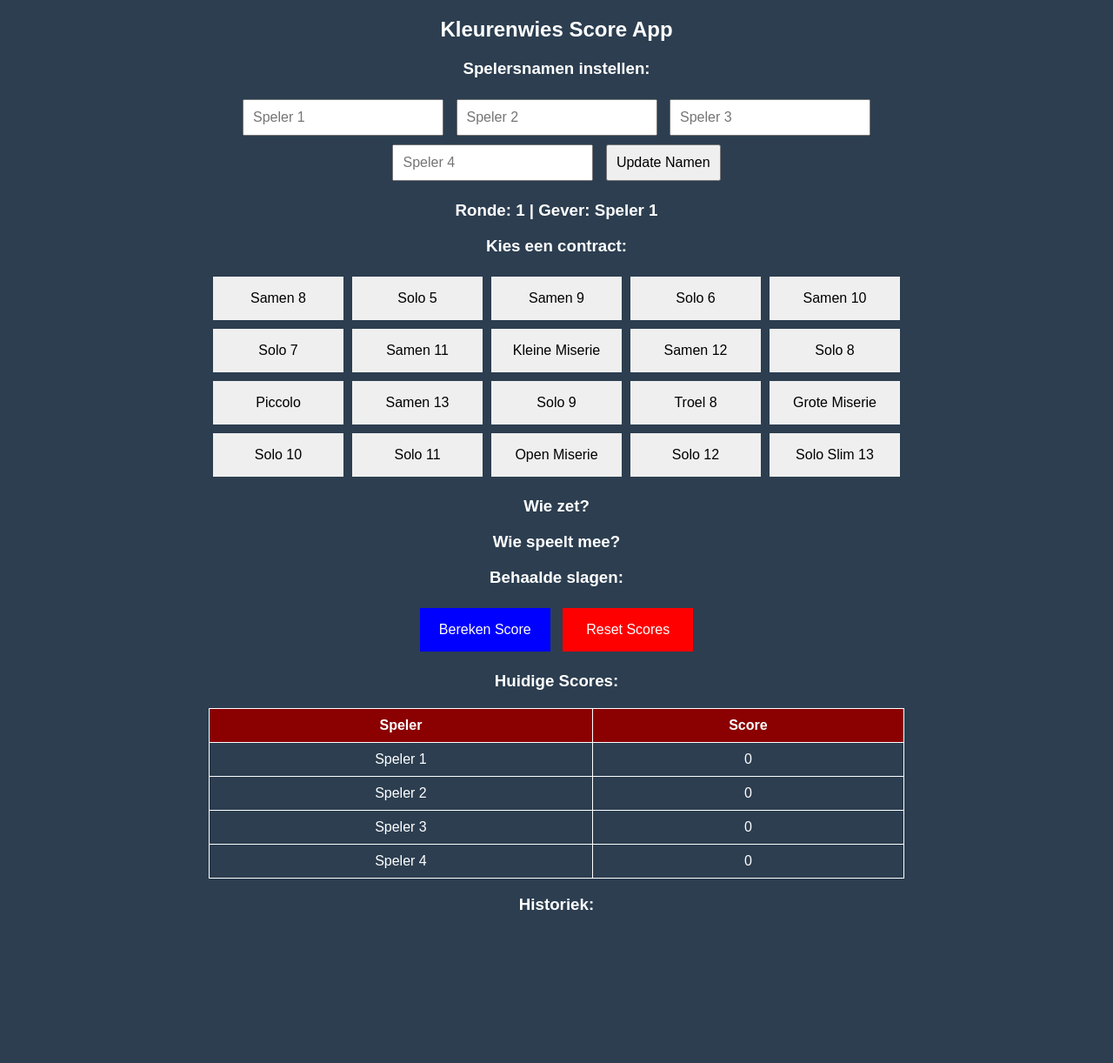
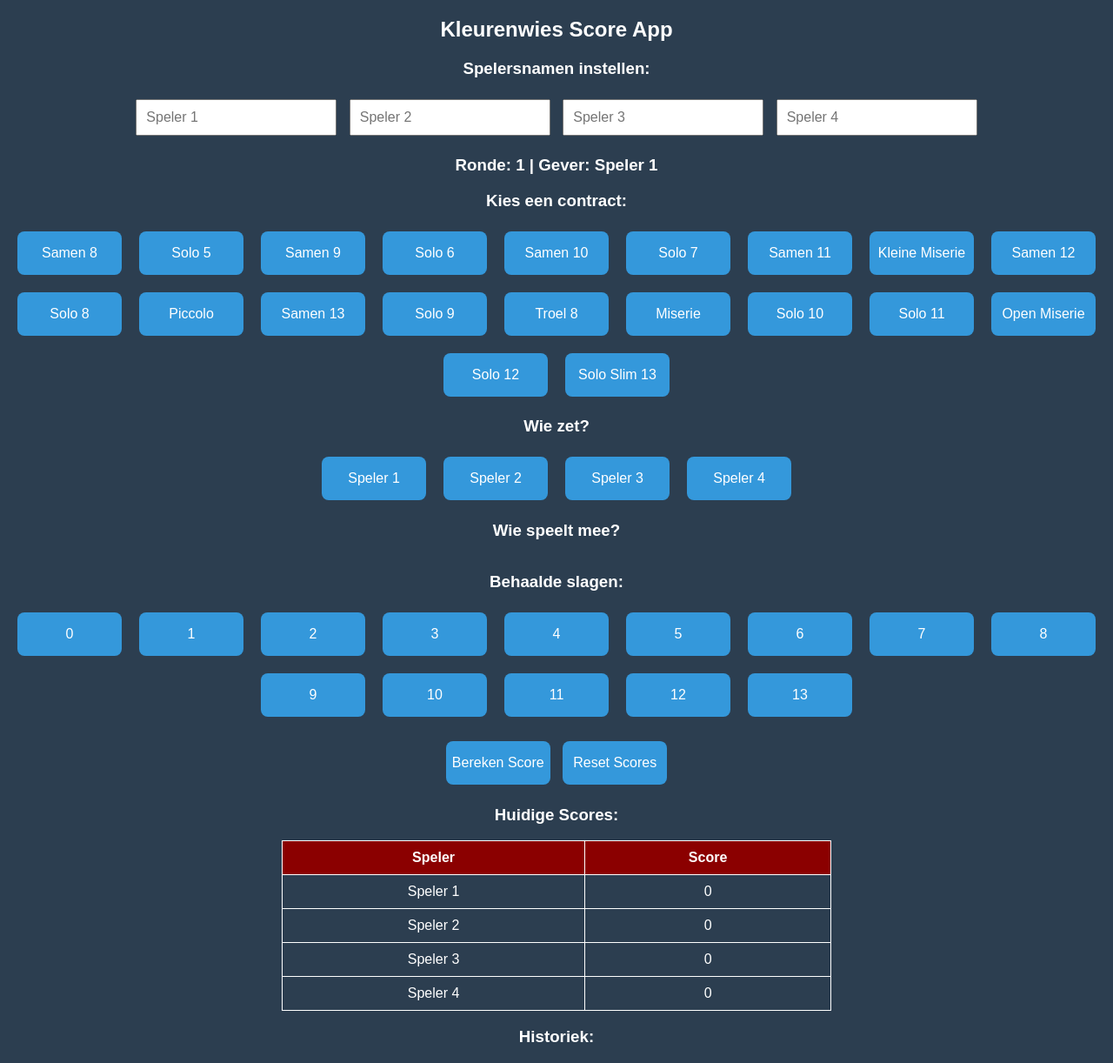
Before and after one commit to Henseman/APP-KLEURENWIES, a Flask app: page / in a window 1280 px wide. Shown: the whole page at 87% size. Before the commit the page ends 1046 px from the top, so only its background shows below. Run offline with Flask 3, Linux system fonts and the light colour scheme.

Commit message:
Update index.html

```diff
--- a/templates/index.html
+++ b/templates/index.html
@@ -11,68 +11,52 @@
             background-color: #2c3e50;
             color: white;
         }
-        .container {
-            max-width: 800px;
-            margin: auto;
-        }
-        input, button {
-            padding: 10px;
-            margin: 5px;
-            font-size: 16px;
-        }
-        .btn {
-            width: 150px;
+        .button {
+            width: 120px;
             height: 50px;
             font-size: 16px;
+            margin: 5px;
             cursor: pointer;
             border: none;
-            margin: 5px;
+            color: white;
+            border-radius: 8px;
         }
-        .btn-green { background-color: green; color: white; }
-        .btn-red { background-color: red; color: white; }
-        .btn-blue { background-color: blue; color: white; }
-        table {
-            width: 100%;
-            border-collapse: collapse;
-            margin-top: 20px;
-        }
-        th, td {
-            border: 1px solid white;
-            padding: 10px;
-            text-align: center;
-        }
-        th {
-            background-color: darkred;
-        }
+        .active { background-color: green; }
+        .inactive { background-color: red; }
+        .neutral { background-color: #3498db; }
+        .container { display: flex; justify-content: center; gap: 10px; flex-wrap: wrap; }
+        input { padding: 10px; margin: 5px; font-size: 16px; }
+        table { width: 50%; margin: auto; border-collapse: collapse; }
+        th, td { border: 1px solid white; padding: 10px; text-align: center; }
+        th { background-color: darkred; }
     </style>
 </head>
 <body>
-    <div class="container">
     <h2>Kleurenwies Score App</h2>
 
     <h3>Spelersnamen instellen:</h3>
-        <input type="text" id="speler1" placeholder="Speler 1">
-        <input type="text" id="speler2" placeholder="Speler 2">
-        <input type="text" id="speler3" placeholder="Speler 3">
-        <input type="text" id="speler4" placeholder="Speler 4">
-        <button onclick="updateNamen()">Update Namen</button>
+    <input type="text" id="speler1" placeholder="Speler 1" oninput="updateNamen()">
+    <input type="text" id="speler2" placeholder="Speler 2" oninput="updateNamen()">
+    <input type="text" id="speler3" placeholder="Speler 3" oninput="updateNamen()">
+    <input type="text" id="speler4" placeholder="Speler 4" oninput="updateNamen()">
 
     <h3>Ronde: <span id="ronde">1</span> | Gever: <span id="gever">Speler 1</span></h3>
 
     <h3>Kies een contract:</h3>
-        <div id="contracten"></div>
+    <div class="container" id="contract-container"></div>
 
     <h3>Wie zet?</h3>
-        <div id="zetter"></div>
+    <div class="container" id="zetter-container"></div>
 
     <h3>Wie speelt mee?</h3>
-        <div id="teamgenoten"></div>
+    <div class="container" id="teamgenoten-container"></div>
 
     <h3>Behaalde slagen:</h3>
-        <div id="slagen"></div>
+    <div class="container" id="slagen-container"></div>
 
-        <button class="btn btn-blue" onclick="berekenScore()">Bereken Score</button>
-        <button class="btn btn-red" onclick="resetScores()">Reset Scores</button>
+    <br>
+    <button class="button neutral" onclick="berekenScore()">Bereken Score</button>
+    <button class="button neutral" onclick="resetScores()">Reset Scores</button>
 
     <h3>Huidige Scores:</h3>
     <table>
@@ -88,69 +72,68 @@
 
     <h3>Historiek:</h3>
     <div id="historiek"></div>
-    </div>
 
     <script>
-        const contracten = ["Samen 8", "Solo 5", "Samen 9", "Solo 6", "Samen 10", "Solo 7", "Samen 11", "Kleine Miserie", "Samen 12", "Solo 8", "Piccolo", "Samen 13", "Solo 9", "Troel 8", "Grote Miserie", "Solo 10", "Solo 11", "Open Miserie", "Solo 12", "Solo Slim 13"];
-        const contractDiv = document.getElementById("contracten");
-        contracten.forEach(contract => {
-            let btn = document.createElement("button");
-            btn.classList.add("btn");
-            btn.textContent = contract;
-            btn.onclick = () => selecteerContract(contract, btn);
-            contractDiv.appendChild(btn);
+        const contracten = ["Samen 8", "Solo 5", "Samen 9", "Solo 6", "Samen 10", "Solo 7", "Samen 11", "Kleine Miserie", "Samen 12", "Solo 8", "Piccolo", "Samen 13", "Solo 9", "Troel 8", "Miserie", "Solo 10", "Solo 11", "Open Miserie", "Solo 12", "Solo Slim 13"];
+        const spelers = ["speler1", "speler2", "speler3", "speler4"];
+        let geselecteerdContract = "";
+        let geselecteerdeZetter = "";
+        let geselecteerdeTeamgenoten = [];
+        let geselecteerdeSlagen = 0;
+
+        function updateNamen() {
+            spelers.forEach((id, index) => {
+                document.getElementById("naam" + (index + 1)).innerText = document.getElementById(id).value || `Speler ${index + 1}`;
             });
-
-        function selecteerContract(contract, btn) {
-            document.querySelectorAll("#contracten .btn").forEach(b => b.classList.remove("btn-green"));
-            btn.classList.add("btn-green");
+            updateUI();
         }
 
-        function updateNamen() {
-            let namen = ["speler1", "speler2", "speler3", "speler4"].map(id => document.getElementById(id).value || id);
-            document.querySelectorAll("#zetter, #teamgenoten, #slagen").forEach(div => div.innerHTML = "");
-
-            for (let i = 0; i < 4; i++) {
-                let btn = document.createElement("button");
-                btn.classList.add("btn");
-                btn.textContent = namen[i];
-                btn.onclick = () => selecteerZetter(btn);
-                document.getElementById("zetter").appendChild(btn);
+        function updateUI() {
+            document.getElementById("contract-container").innerHTML = contracten.map(contract => `<button class="button neutral" onclick="selectContract('${contract}')">${contract}</button>`).join('');
+            document.getElementById("zetter-container").innerHTML = spelers.map((id, index) => `<button class="button neutral" id="zetter${index}" onclick="selectZetter(${index})">${document.getElementById(id).value || `Speler ${index + 1}`}</button>`).join('');
+            document.getElementById("slagen-container").innerHTML = [...Array(14).keys()].map(num => `<button class="button neutral" onclick="selectSlagen(${num})">${num}</button>`).join('');
         }
 
-            for (let i = 0; i < 4; i++) {
-                let btn = document.createElement("button");
-                btn.classList.add("btn");
-                btn.textContent = namen[i];
-                btn.onclick = () => selecteerTeamgenoot(btn);
-                document.getElementById("teamgenoten").appendChild(btn);
+        function selectContract(contract) {
+            geselecteerdContract = contract;
+            updateUI();
         }
 
-            for (let i = 0; i <= 13; i++) {
-                let btn = document.createElement("button");
-                btn.classList.add("btn");
-                btn.textContent = i;
-                btn.onclick = () => selecteerSlagen(btn);
-                document.getElementById("slagen").appendChild(btn);
-            }
+        function selectZetter(index) {
+            geselecteerdeZetter = index;
+            geselecteerdeTeamgenoten = [];
+            updateUI();
         }
 
-        function selecteerZetter(btn) {
-            document.querySelectorAll("#zetter .btn").forEach(b => b.classList.remove("btn-green"));
-            btn.classList.add("btn-green");
+        function selectSlagen(aantal) {
+            geselecteerdeSlagen = aantal;
+            updateUI();
         }
 
-        function selecteerTeamgenoot(btn) {
-            if (!btn.classList.contains("btn-green")) {
-                document.querySelectorAll("#teamgenoten .btn").forEach(b => b.classList.remove("btn-green"));
-                btn.classList.add("btn-green");
-            }
+        function berekenScore() {
+            fetch('/bereken', {
+                method: 'POST',
+                headers: { 'Content-Type': 'application/json' },
+                body: JSON.stringify({ contract: geselecteerdContract, zetter: geselecteerdeZetter, slagen: geselecteerdeSlagen, teamgenoten: geselecteerdeTeamgenoten })
+            }).then(response => response.json()).then(data => {
+                updateScores(data);
+            }).catch(error => console.error("Fout bij berekenen van score:", error));
         }
 
-        function selecteerSlagen(btn) {
-            document.querySelectorAll("#slagen .btn").forEach(b => b.classList.remove("btn-green"));
-            btn.classList.add("btn-green");
+        function updateScores(scores) {
+            Object.keys(scores.scores).forEach((speler, index) => {
+                document.getElementById("score" + (index + 1)).innerText = scores.scores[speler];
+            });
         }
+
+        function resetScores() {
+            fetch('/reset', { method: 'POST' }).then(() => {
+                alert("Scores gereset!");
+                updateUI();
+            }).catch(error => console.error("Fout bij resetten van scores:", error));
+        }
+
+        window.onload = updateUI;
     </script>
 </body>
 </html>
```
Lines whose indentation alone changed are shown as unchanged.
